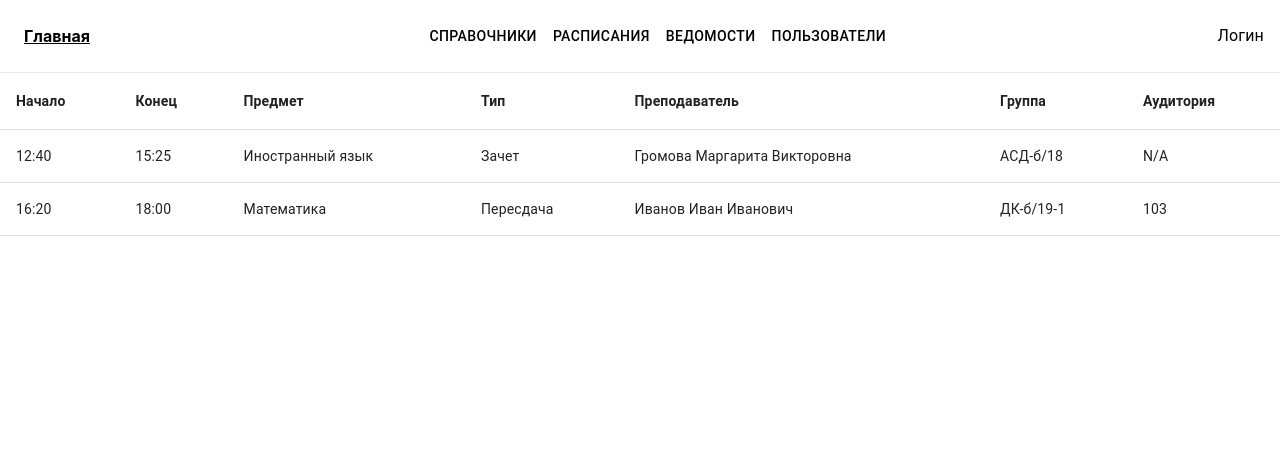
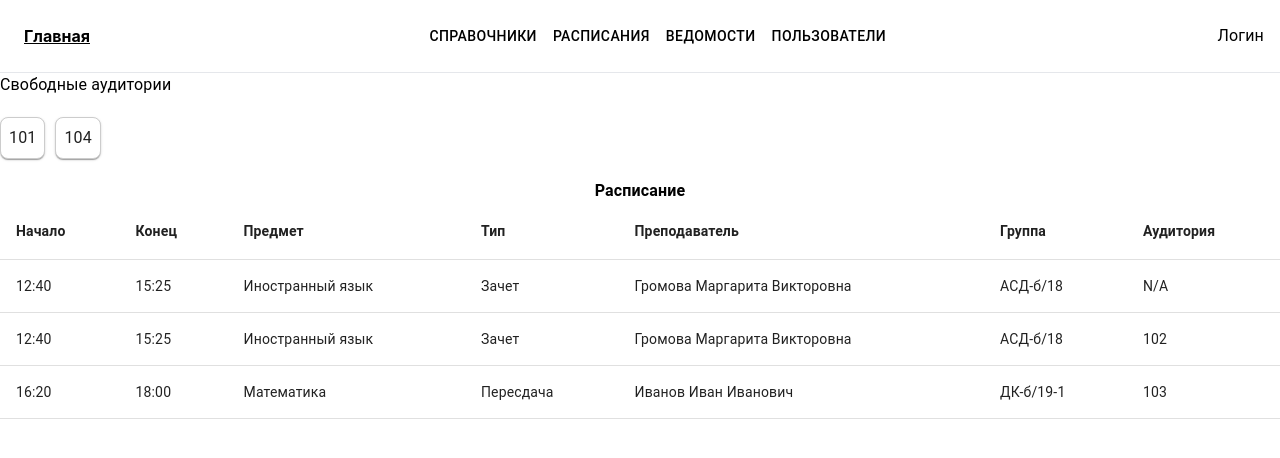
Before and after one commit to Roseskk/portal, a React (Create React App) app: page /schedule in a window 1280 px wide. Shown: the top 458 px of the page. Built offline with nearby package versions, Linux system fonts and the light colour scheme; data requests are answered from the project's data file.

Commit message:
rooms add

```diff
--- a/db.json
+++ b/db.json
@@ -376,6 +376,15 @@
       "room": 7
     },
     {
+      "timeStart": 1634474400,
+      "timeEnd": 1634484300,
+      "subject": "Иностранный язык",
+      "instructor": "Громова Маргарита Викторовна",
+      "group": 5,
+      "type": 3,
+      "room": 2
+    },
+    {
       "timeStart": 1634487600,
       "timeEnd": 1634493600,
       "subject": "Математика",
--- /dev/null
+++ b/src/components/rooms/freeRooms.tsx
@@ -0,0 +1,19 @@
+import React from 'react';
+import CenteredBox from "../ui/paper/mainPaper";
+import {Typography} from "@mui/material";
+import {IRoom} from "../../types/roomTypes";
+
+const FreeRooms: React.FC<any> = ({freeRooms}) => {
+    return(
+        <>
+            <Typography>Свободные аудитории</Typography>
+            <div className={'flex flex-wrap gap-[10px]'}>
+                {
+                    freeRooms.map((room: IRoom) => <CenteredBox room={room} /> )
+                }
+            </div>
+        </>
+    )
+}
+
+export default FreeRooms;
--- /dev/null
+++ b/src/components/ui/paper/mainPaper.tsx
@@ -0,0 +1,30 @@
+import React from 'react';
+import Paper from '@mui/material/Paper';
+import Typography from '@mui/material/Typography';
+import {IRoom} from "../../../types/roomTypes";
+
+export interface CenterBoxProps {
+    room: IRoom
+}
+
+const CenteredBox: React.FC<CenterBoxProps> = ({room}) => {
+    return (
+        <Paper
+            elevation={1}
+            sx={{
+                padding: 1,
+                textAlign: 'center',
+                border: '1px solid #ccc',
+                borderRadius: '8px', // добавляем закругление углов
+                cursor: 'pointer',
+                '&:hover': {
+                    backgroundColor: '#f0f0f0', // изменение цвета при наведении
+                },
+            }}
+        >
+            <Typography >{room.title}</Typography>
+        </Paper>
+    );
+};
+
+export default CenteredBox;
--- a/src/pages/scheduleTime.tsx
+++ b/src/pages/scheduleTime.tsx
@@ -8,6 +8,9 @@ import {IGroup} from "../types/groupsType";
 import {ILesson} from "../types/lessonTypes";
 import {formatTimeFromTimestamp} from "../utility/transformers";
 import ScheduleTable from "../components/tables/scheduleTable";
+import CenteredBox from "../components/ui/paper/mainPaper";
+import FreeRooms from "../components/rooms/freeRooms";
+import {Typography} from "@mui/material";
 
 
 const ScheduleTime: React.FC = () => {
@@ -18,6 +21,7 @@ const ScheduleTime: React.FC = () => {
     const lessonTypes = useSelector((state: RootState) => state.lessonReducer.types)
 
     const [transformedSchedule, setTransformedSchedule] = useState<ISchedule[]>([])
+    const [freeRooms, setFreeRooms] = useState<IRoom[]>([])
 
     useEffect(() => {
         if (scheduleSuccess && Array.isArray(schedule) && Array.isArray(rooms) && Array.isArray(groups) && Array.isArray(lessonTypes)) {
@@ -38,13 +42,22 @@ const ScheduleTime: React.FC = () => {
                     type: lesson || null
                 }
             })
+
+            setFreeRooms(rooms.filter((item: IRoom) => !schedule.some((r: ISchedule) => r.room === item.id)))
             setTransformedSchedule(transformed)
         }
     },[scheduleSuccess])
 
+    // const freeRooms =
+
+    // console.log(rooms, schedule)
     return(
-        <div className={'max-w-screen-xl mx-auto'}>
-            <ScheduleTable schedule={transformedSchedule} />
+        <div className={'max-w-screen-xl mx-auto flex flex-col  gap-[20px]'}>
+            <FreeRooms freeRooms={freeRooms} />
+            <div>
+                <Typography className={'text-center !font-bold'}>Расписание</Typography>
+                <ScheduleTable schedule={transformedSchedule} />
+            </div>
         </div>
     )
 }
```
